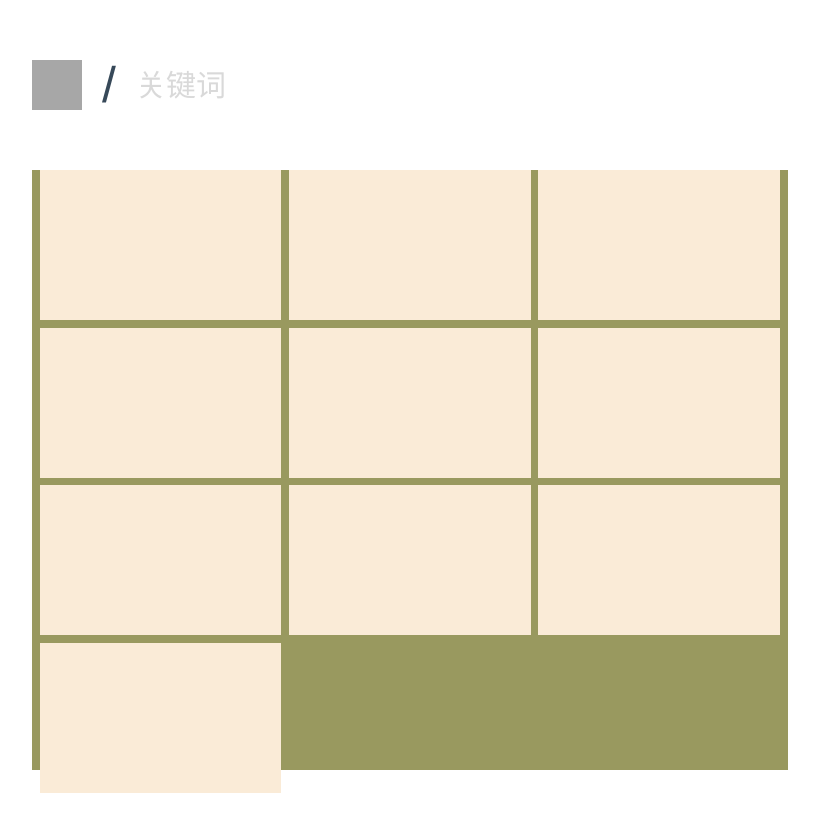
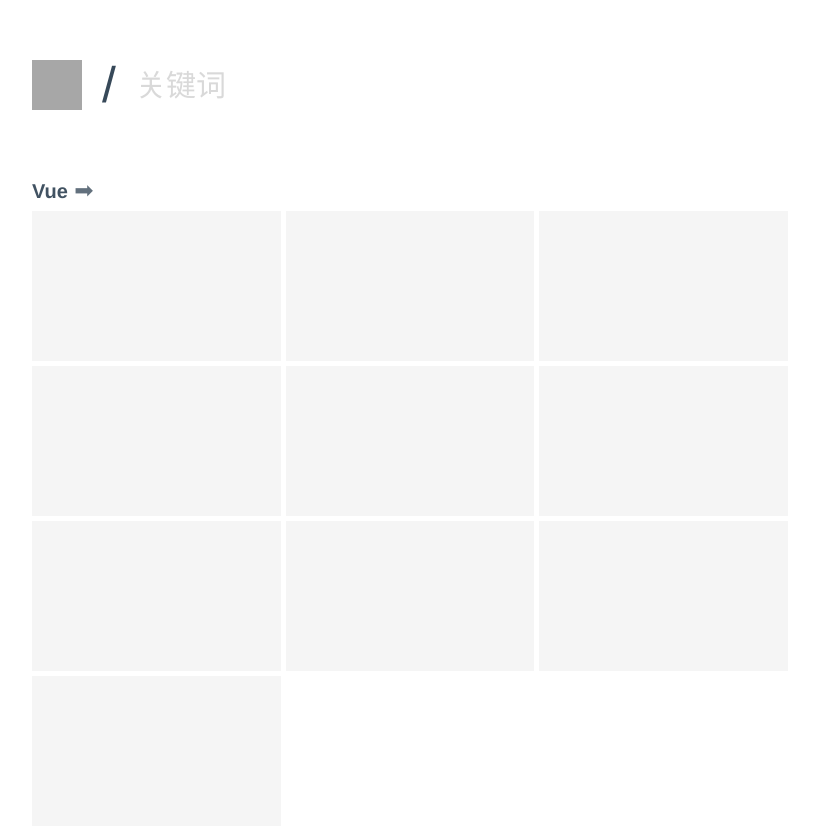
Before and after one commit to whistleStudio/whistleblog, a Vue app in the folder client/: page /#/essay in a window 1280 px wide. Shown: the whole page, without its empty margins (220-1039 px from the left). Before the commit the page ends 800 px from the top, so only its background shows below. Built offline with nearby package versions, Linux system fonts and the light colour scheme; grey boxes are pictures that could not be loaded.

Commit message:
10111727

```diff
--- a/client/src/views/Essay.vue
+++ b/client/src/views/Essay.vue
@@ -7,6 +7,19 @@
         <input ref="kwIp" type="text" placeholder="关键词">
       </div>
       <div class="main">
+        <div class="cate flex-center">
+          <div>
+            <span>Vue</span>
+            <span class="cate-icon" :class="{'cate-icon-exp': isCateExp}" @click="cateIconClick(1)">&nbsp;{{isCateExp ? '|' : '➡'}}</span>
+          </div>
+          <ul v-if="isCateExp" class="flex-center">
+            <li>JavaScrpit</li>
+            <li>NodeJs</li>
+            <li>TypeScript</li>
+            <li>Vue</li>
+            <li class="cate-icon" @click="cateIconClick(0)">⬅</li>
+          </ul>
+        </div>
         <ul>
           <li v-for="(v, i) in 10"></li>
         </ul>
@@ -20,9 +33,15 @@
   import router from '@/router';
   import { onMounted, ref} from "vue"
   let kwIp = ref<any>(null)
+  let isCateExp = ref<boolean>(false)
   /* 回到主页 */
   function logoClick () {
     router.push("/")
+  }
+  /* 目录展开/折叠 */
+  function cateIconClick (exp: number) {
+    if (exp) isCateExp.value = true
+    else isCateExp.value = false
   }
   /* ---------------------- */
   onMounted(() => {
@@ -75,18 +94,50 @@
       .main {
         width: 100%;
         height: 600px;
-        background-color: rgb(153, 153, 95);
+        // background-color: rgb(153, 153, 95);
+        .cate {
+          float: left;
+          font: 20px/40px $fontF;
+          >div:first-of-type {
+            span {
+              font-weight: bold;
+              cursor: pointer;
+              &:not(:last-of-type) {opacity: 0.85;}
+            }
+          }
+          .cate-icon {
+            font-size: 23px;
+            opacity: 0.7;
+            cursor: pointer;
+            &:hover {opacity: 1;}
+          }
+          .cate-icon-exp {
+            opacity: 0.85 !important;
+            cursor: default !important;
+          }
+          >ul {
+            li:not(:last-of-type) {
+              opacity: 0.5;
+              margin: 0 35px;
+              cursor: pointer;
+              &:hover {opacity: 0.9;}
+            }
+          }
+        }
         >ul {
           width: 100%;
           display: flex;
           flex-wrap: wrap;
           >li {
-            width: 32%;
+            $width: 32.9%;
+            width: $width;
             height: 150px;
-            background-color: antiquewhite;
+            background-color: rgb(245,245,245);
             // border: 1px solid black;
-            margin-left: 1%;
-            margin-bottom: 1%;
+            margin-bottom: calc((100% - $width * 3) / 2);
+            &:not(:nth-of-type(3n)) {
+              margin-right: calc((100% - $width * 3) / 2);
+            }
           }
         }
       }
--- a/client/src/views/Home.vue
+++ b/client/src/views/Home.vue
@@ -34,7 +34,7 @@
   }
   const indexMusic = "https://whistleblog-1300400818.cos.ap-nanjing.myqcloud.com/music/%E8%88%9F%E5%AE%BF%E6%B8%A1%E5%A4%8F%E7%9B%AE%E6%BC%B1%E7%9F%B3/%E8%BF%98%E6%BD%AE%20-%20%E8%88%9F%E5%AE%BF%E6%B8%A1%E5%A4%8F%E7%9B%AE%E6%BC%B1%E7%9F%B3.mp3"
   let indexLeftMode = ref<number>(1), menuMode = ref(false)
-  let tim1 = ref<number>(), tim2 =ref<number>()
+  let tim1 = ref<ReturnType <typeof setTimeout>>(), tim2 =ref<ReturnType <typeof setTimeout>>()
   let idxAudio = ref<any>(null), lp = ref<any>(null)
   let menuList: Array<IMenuList> = reactive([
     {txt: "诗", link: "/poem"},
```
Also changed, not shown: 1 other file (tests, documents, lock files or other folders).
